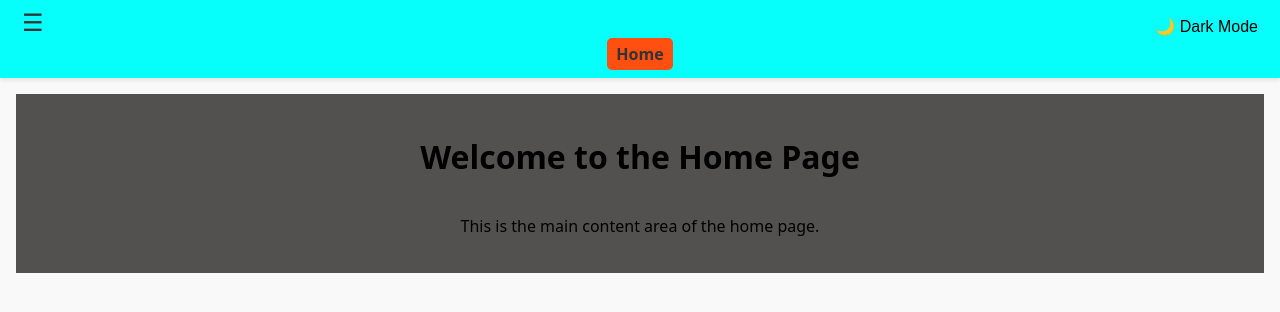
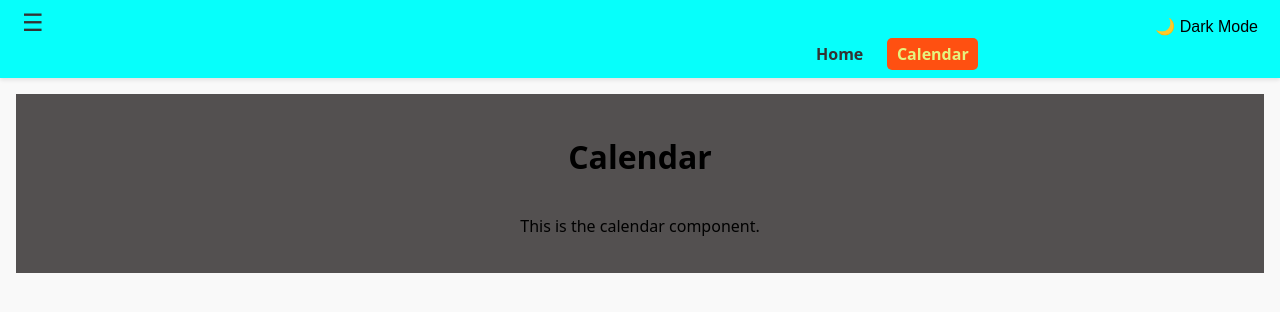
Before and after one commit to B-D-2409/Calendar, a React (Vite) app in the folder vite-project/: page / in a window 1280 px wide. Shown: the top 312 px of the page. Built offline with nearby package versions, Linux system fonts and the light colour scheme.

Commit message:
navigation and css changes for architecture of the project

```diff
--- a/vite-project/src/App.tsx
+++ b/vite-project/src/App.tsx
@@ -2,10 +2,11 @@ import './App.css'
 import { Route, Routes } from 'react-router-dom'
 import Container from './Components/ControlContainer/ControlContainer'
 import Profile from './Components/ProfileInfo/ProfileInfo'
-import SideBar from './Components/SideBar/SideBar'
+import SideBar from './Components/NavigationBar/NavigationBar'
 import HomePage from './Pages/HomePage/HomePage'
 import AboutPage from './Pages/AboutPage/AboutPage'
 import ContactListForm from './Components/Contacts/ContactListForm'
+import Calendar from './Components/Calendar/Calendar'
 function App() {
 
 
@@ -17,10 +18,11 @@ function App() {
       <main className="main-content">
         <Container>
         <Routes>
-          <Route path="/" element={<HomePage />} />
+          <Route path="/" element={<Calendar />} />
           <Route path="/about" element={<AboutPage />} />
           <Route path="/contact" element={<ContactListForm />} />
           <Route path='/ProfileInfo' element={<Profile />} />
+          <Route path='/homepage' element={<HomePage />} />
         </Routes>
         </Container>
       </main>
--- a/vite-project/src/Components/Calendar/Calendar.module.css
+++ b/vite-project/src/Components/Calendar/Calendar.module.css
@@ -0,0 +1,9 @@
+.calendar{
+    display: flex;
+    flex-direction: column;
+    align-items: center;
+    justify-content: center;
+    padding: 20px;
+    background-color: #535050;
+    color: #000000;
+}
--- a/vite-project/src/Components/Calendar/Calendar.tsx
+++ b/vite-project/src/Components/Calendar/Calendar.tsx
@@ -0,0 +1,12 @@
+import style from './Calendar.module.css';
+function Calendar () {
+    return (
+        <div className={style.calendar}>
+        <h1>Calendar</h1>
+        <p>This is the calendar component.</p>
+        {/* Additional calendar functionality can be added here */}
+        </div>
+    )
+}
+
+export default Calendar;
--- a/vite-project/src/Components/Header/Header.tsx
+++ b/vite-project/src/Components/Header/Header.tsx
@@ -1,13 +1,13 @@
 
 
 import style from '../SideBar/SideBar.module.css';
-import SideBar from "../SideBar/SideBar";
+import NavigationBar from "../NavigationBar/NavigationBar";
 
 function Header() {
 
     return (
         <div className={style.header}>
-            <SideBar />
+            <NavigationBar />
 
         </div>
 
--- a/vite-project/src/Components/SideBar/SideBar.module.css
+++ b/vite-project/src/Components/NavigationBar/NavigationBar.module.css
@@ -1,4 +1,3 @@
-/* Header.module.css */
 .header {
     position: sticky;
     top: 0;
@@ -11,11 +10,21 @@
 
 
 
-.nav {
+.nav,
+.calendar {
     display: flex;
     justify-content: center;
     gap: 1.5rem;
 }
+
+.navContainer {
+    display: flex;
+    justify-content: flex-start;
+    align-items: center;
+    gap: 1.5rem;
+    margin-left: 800px;
+}
+
 
 .nav ul {
     display: flex;
@@ -55,7 +64,6 @@
 }
 
 
-/* Sidebar toggle button on the left */
 .sidebarButton {
     background: none;
     border: none;
@@ -64,7 +72,6 @@
     color: #333;
 }
 
-/* Sidebar styles */
 .sidebar {
     position: fixed;
     top: 0;
--- a/vite-project/src/Components/SideBar/SideBar.tsx
+++ b/vite-project/src/Components/NavigationBar/NavigationBar.tsx
@@ -1,10 +1,10 @@
 import { useState } from "react";
 import { useTheme } from "../ThemeProvider/ThemeProvider";
 
-import style from "./SideBar.module.css";
+import style from "./NavigationBar.module.css";
 import { NavLink } from "react-router-dom";
 
-function SideBar() {
+function NavigationBar() {
     const [sideBarOpen, setSideBarOpen] = useState(false);
     const { theme, toggleTheme } = useTheme();
 
@@ -19,10 +19,29 @@ function SideBar() {
                     ☰
                 </button>
 
-                <nav className={`${style.nav}`}>
-                    <NavLink to="/" className={({ isActive }) => isActive ? `${style.navLink} ${style.active}` : style.navLink}
-                    >Home</NavLink>
-                </nav>
+                <div className={style.navContainer}>
+                    <nav className={style.nav}>
+                        <NavLink
+                            to="/homepage"
+                            className={({ isActive }) =>
+                                isActive ? `${style.navLink} ${style.active}` : style.navLink
+                            }
+                        >
+                            Home
+                        </NavLink>
+                    </nav>
+                    <nav className={style.calendar}>
+                        <NavLink
+                            to="/"
+                            className={({ isActive }) =>
+                                isActive ? `${style.navLink} ${style.active}` : style.navLink
+                            }
+                        >
+                            Calendar
+                        </NavLink>
+                    </nav>
+                </div>
+
 
                 <header>
                     <button className={style.mode} onClick={toggleTheme}>
@@ -46,4 +65,4 @@ function SideBar() {
     );
 };
 
-export default SideBar;
+export default NavigationBar;
```
